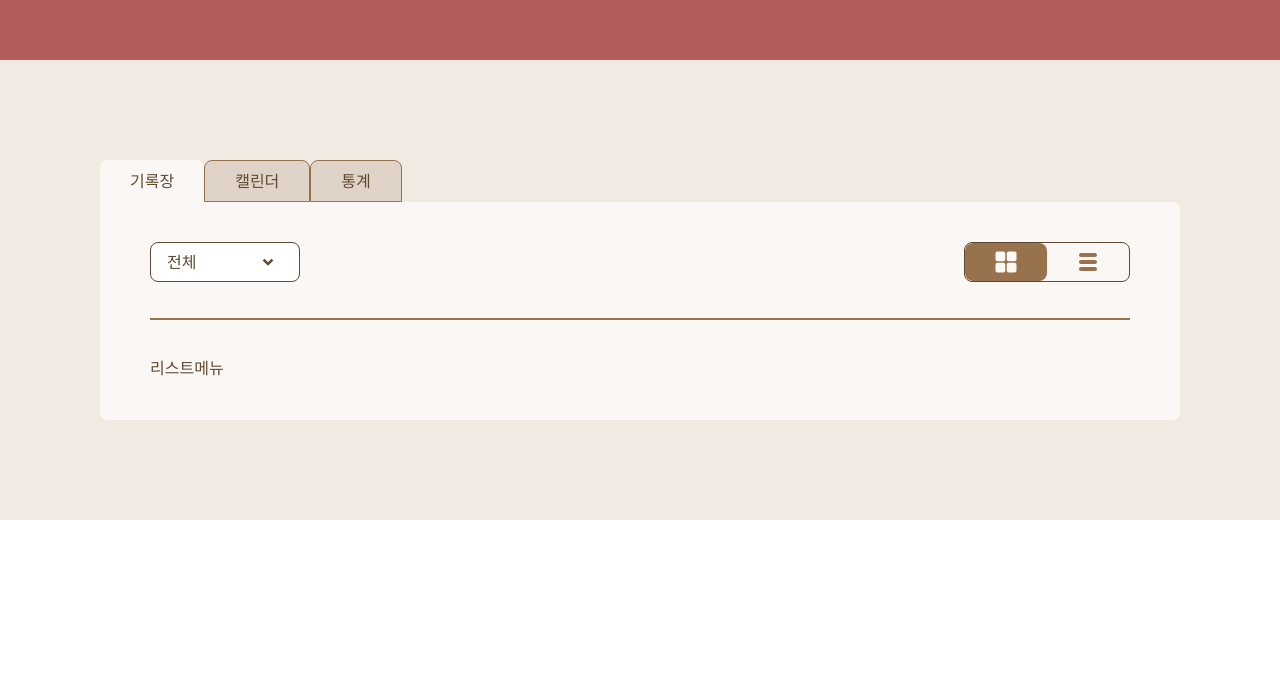
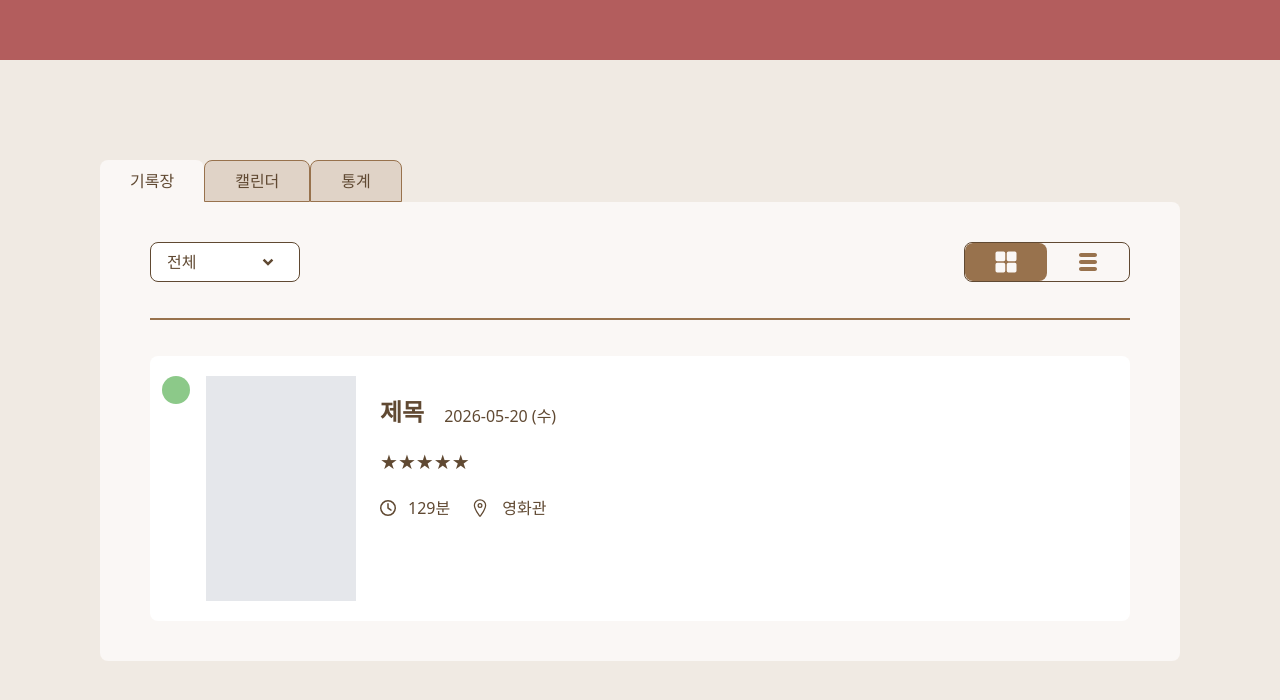
Before and after one commit to Sonjieun2/MediaDiary, a React (Vite) app: page / in a window 1280 px wide. Both pictures are taken after a click on the button 1005 px from the left and 262 px from the top of the page. Shown: the top 700 px of the page. Built offline with nearby package versions, Linux system fonts and the light colour scheme.

Commit message:
리스트 메뉴 리스트 디자인 완성

```diff
--- a/src/app/page.jsx
+++ b/src/app/page.jsx
@@ -29,7 +29,7 @@ export default function Main() {
   ]
 
   return (
-    <div className="bg-beige-500">
+    <div className="bg-beige-500 h-screen">
       <div className="flex flex-col mx-[100px] py-[100px]">
         {/* 상단 메뉴 */}
         <div className="flex flex-row">
--- a/src/components/Card.jsx
+++ b/src/components/Card.jsx
@@ -12,7 +12,7 @@ export default function Card() {
       {/* 카드 부분 */}
       <div
         onClick={() => setIsFlipped(!isFlipped)}
-        className="aspect-[2/3] w-[300px] [perspective:1000px]"
+        className="aspect-[2/3] w-[250px] [perspective:1000px]"
       >
         <div
           className={`
--- /dev/null
+++ b/src/components/List.jsx
@@ -0,0 +1,35 @@
+import Status from './ViewingStatus'
+import { FaRegClock } from 'react-icons/fa6'
+import { IoLocationOutline } from "react-icons/io5";
+
+export default function List() {
+  return (
+    <div className="relative w-full bg-white rounded-lg px-14">
+      <Status />
+      <div className="flex flex-row gap-6">
+        <div className="aspect-[2/3] w-[150px] bg-gray-200 my-5" />
+
+        <div className="flex flex-col gap-5 py-10">
+          <div className="flex flex-row items-end gap-5">
+            <p className="text-2xl font-bold">제목</p>
+            <p>2026-05-20 (수)</p>
+          </div>
+
+          <p className="text-xl">★★★★★</p>
+
+          <div className="flex flex-row gap-5">
+            <div className="flex flex-row items-center gap-3">
+              <FaRegClock />
+              <p>129분</p>
+            </div>
+
+            <div className="flex flex-row items-center gap-3">
+              <IoLocationOutline className="text-xl" />
+              <p>영화관</p>
+            </div>
+          </div>
+        </div>
+      </div>
+    </div>
+  )
+}
--- a/src/components/ListMenu.jsx
+++ b/src/components/ListMenu.jsx
@@ -1,5 +1,11 @@
+import List from './List'
+
 export default function ListMenu() {
   return (
-    <div>리스트메뉴</div>
+    <div className="flex flex-col justify-center">
+      <div className="flex flex-col gap-6 justify-items-center">
+        <List />
+      </div>
+    </div>
   )
 }
```
